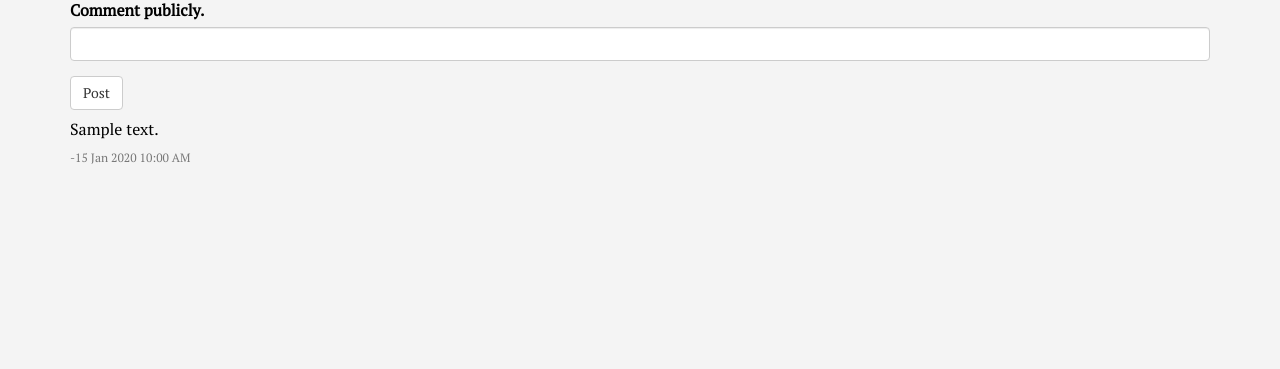
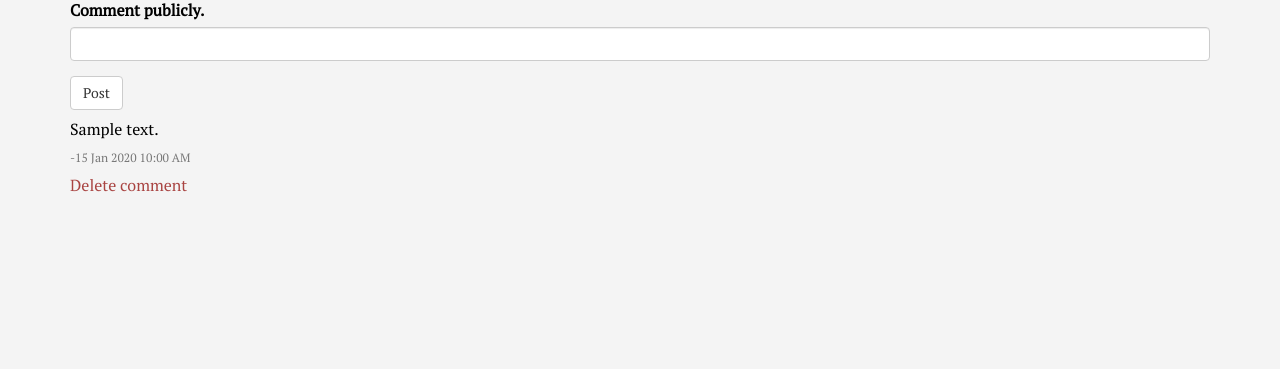
Before and after one commit to RYAN2540/On-the-Blog, a Flask app: page /post/1 in a window 1280 px wide. Shown: the part 191-560 px from the top of the page. Run offline with Flask 2, Linux system fonts and the light colour scheme; a user stored in the database is signed in; tables that the repository leaves empty hold one stand-in row (values such as "Sample post"); some libraries are stand-ins or nearby versions.

Commit message:
enable admin to delete comments

```diff
--- a/app/main/views.py
+++ b/app/main/views.py
@@ -86,3 +86,13 @@ def delete_blog(post_id):
     db.session.commit()
 
     return redirect(url_for('.index'))
+
+
+@main.route('/comment/delete/<post_id>/<comment_id>',methods = ['GET','POST'])
+@login_required
+def delete_comment(comment_id, post_id):
+    comment= Comment.query.filter_by(id = comment_id).first()
+    db.session.delete(comment)
+    db.session.commit()
+
+    return redirect(url_for('.blog_post', post_id=post_id))
--- a/app/models.py
+++ b/app/models.py
@@ -54,7 +54,7 @@ class Post(db.Model):
 
 
     def __repr__(self):
-        return f'{self.title}'
+        return f'{self.id}'
 
 
 class Comment(db.Model):
--- a/app/templates/macros.html
+++ b/app/templates/macros.html
@@ -34,3 +34,21 @@
     {% endfor %}
 
 {% endmacro %}
+
+
+{% macro displayCommentsAdmin(comments) %}
+
+    {% for comment in comments %}
+        <div class="col-xs-12">
+            <div class="card comment-card">
+                <div class="card-body">
+                    <p class="card-text">{{comment.comment_text}}</p>
+                    <h6 class="card-subtitle mb-2 text-muted">-{{comment.posted.strftime("%d %b %Y %I:%M %p")}}</h6>
+                    <p class="text-danger"><a href="{{(url_for('main.delete_comment', comment_id=comment.id, post_id=comment.post))}}">Delete comment</a></p>
+                </div>
+            </div>
+        </div>
+
+    {% endfor %}
+
+{% endmacro %}
--- a/app/templates/post.html
+++ b/app/templates/post.html
@@ -25,7 +25,11 @@
         <div class="col-xs-12">
             {{ wtf.quick_form(comment_form) }}
         </div><br>
-        {{macro.displayComments(comments)}}
+        {% if current_user.is_authenticated %}
+            {{macro.displayCommentsAdmin(comments)}}
+        {% else %}
+            {{macro.displayComments(comments)}}
+        {% endif %}
     </div>
 </div>
 
```
